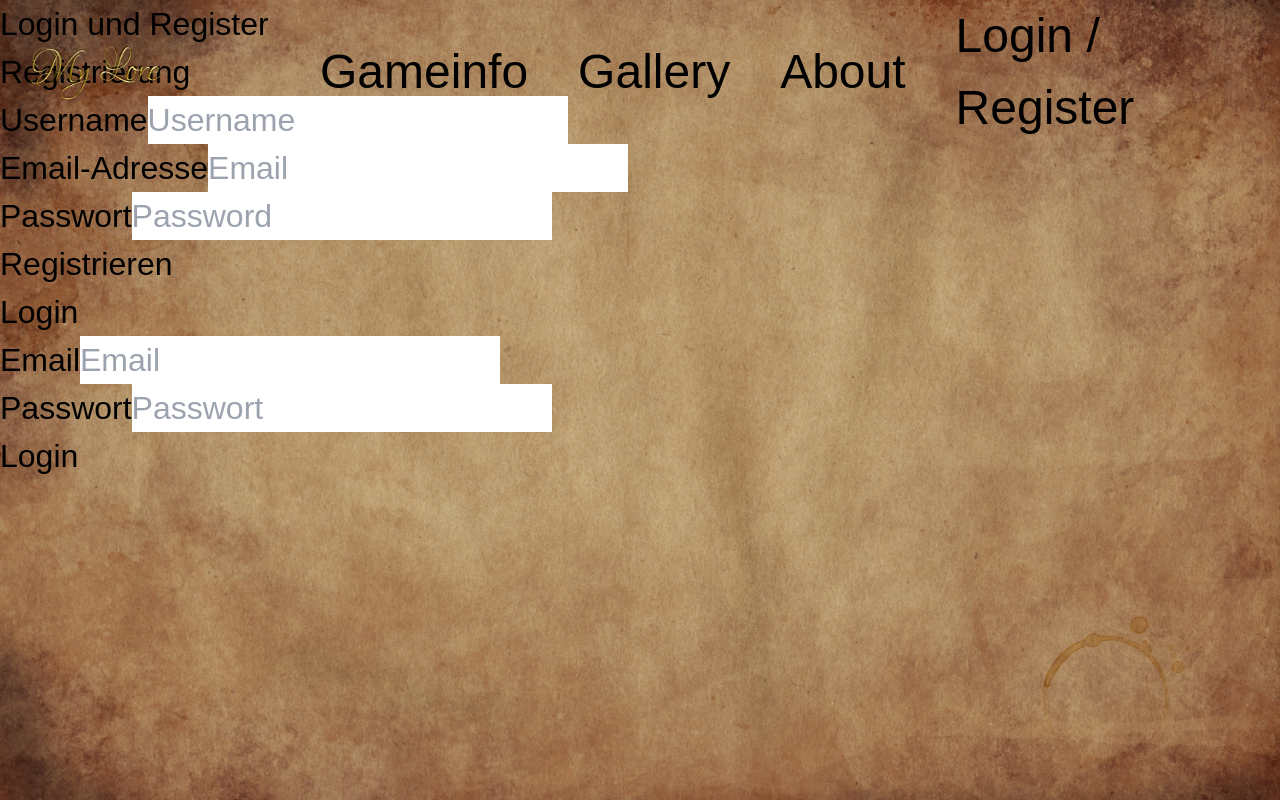
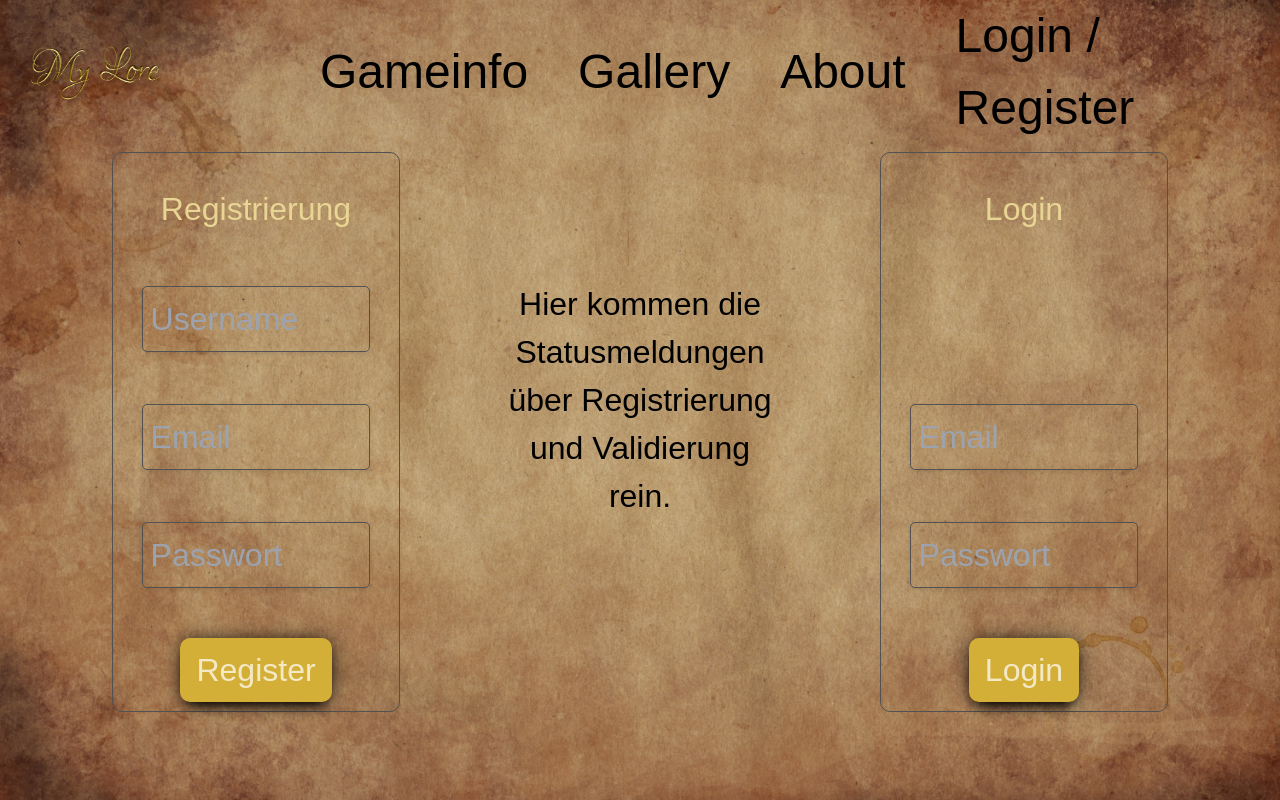
Before and after one commit to LeshyDon-Co/FinalProjektMyLore, a Next.js app: page /loginandregister in a window 1280 px wide. Built offline with nearby package versions, Linux system fonts and the light colour scheme; a web font is replaced by a local one.

Commit message:
Überarbeitung Design LoginPage + Platzhalter für Validierungsnachrichten eingerichtet

```diff
--- a/src/app/loginandregister/page.jsx
+++ b/src/app/loginandregister/page.jsx
@@ -1,14 +1,34 @@
 import Register from "@/components/register/register";
 import Login from "@/components/login/login";
 import React from "react";
+import Link from "next/link";
 import styles from "./page.module.css";
 
 function LoginandRegister() {
   return (
-    <div>
-      <h1>Login und Register</h1>
-      <Register />
-      <Login />
+    <div className={styles.body}>
+      {/* <h2>Registrierung und Login</h2> */}
+      <div className={styles.loginregistercontainer}>
+        <div className={styles.registercontainer}>
+          <Register />
+        </div>
+        <div className={styles.p}>
+          <p>
+            Hier kommen die Statusmeldungen über Registrierung und Validierung
+            rein.
+          </p>
+          {/* {showRegistrysuccessfull && (
+            <p className="RegisterMailInfo">Mail ist unterwegs!</p>
+          )}
+          {myRegisterError && (
+            <p className="myRegisterError">{myRegisterError}</p>
+          )} */}
+        </div>
+        <div className={styles.logincontainer}>
+          <Login />
+        </div>
+      </div>
+      {/* <Link href="/">zurück zur Startseite</Link> */}
     </div>
   );
 }
--- a/src/app/loginandregister/page.module.css
+++ b/src/app/loginandregister/page.module.css
@@ -0,0 +1,37 @@
+.body {
+  /* padding: 5vh; */
+  /* border: 2px solid red; */
+  width: 100vw;
+  height: 100vh;
+}
+
+.loginregistercontainer {
+  height: 100%;
+  margin: auto 5%;
+  /* border: 2px solid red; */
+  display: flex;
+  align-items: center;
+  justify-content: space-around;
+
+  /* margin-top: 10rem; */
+}
+
+.logincontainer,
+.registercontainer {
+  margin-top: 2em;
+  width: 25%;
+  border: 1px solid #535252;
+  height: 70%;
+
+  border-radius: 10px;
+  /* backdrop-filter: blur(4px); */
+  flex-direction: column;
+  justify-content: center;
+  text-align: center;
+}
+
+.p {
+  /* border: 2px solid red; */
+  width: 25%;
+  text-align: center;
+}
--- a/src/components/login/login.jsx
+++ b/src/components/login/login.jsx
@@ -1,35 +1,38 @@
-import React from 'react';
+import React from "react";
 import styles from "./login.module.css";
 
 function Login() {
   return (
-    <div>
-        <h2>Login</h2>
+    <div className={styles.body}>
+      <h2 className={styles.loginheading}>Login</h2>
       <form>
-          <div>
-            <label>Email</label>
+        <div className={styles.formgroup}>
+          <label className={styles.loginlabel}>Email</label>
           <input
-              type='text'
+            type="email"
+            id="email"
+            className={styles.logininput}
             required
-              placeholder='Email'
+            placeholder="Email"
           />
         </div>
-          <div>
-            <label>Passwort</label>
+        <div className={styles.formgroup}>
+          <label htmlFor="password" className={styles.loginlabel}>
+            Passwort
+          </label>
           <input
-              type='password'
+            id="password"
+            className={styles.logininput}
             required
-              placeholder='Passwort'
+            placeholder="Passwort"
           />
         </div>
-          <button>Login</button>
+        <button type="submit" className={styles.loginbutton}>
+          Login
+        </button>
       </form>
-
     </div>
-  )
+  );
 }
 
 export default Login;
-
-//TODO:
-//Login möglich mit Email UND USERNAME
--- a/src/components/login/login.module.css
+++ b/src/components/login/login.module.css
@@ -1,18 +1,15 @@
-.logincontainer {
-  width: 30%;
-  border: 1px solid #535252;
+.body {
+  /* border: 2px solid red; */
+  display: flex;
+  flex-direction: column;
+  justify-content: space-between;
   height: 100%;
+}
 
-  border-radius: 10px;
-  backdrop-filter: blur(4px);
-  flex-direction: column;
-  justify-content: center;
-  text-align: center;
-}
 .loginheading {
   text-align: center;
   color: #e9d593;
-  margin-bottom: 6rem;
+  /* margin-bottom: 6rem; */
   margin-top: 1rem;
 }
 
@@ -22,15 +19,6 @@
 
 .loginlabel {
   display: none;
-  /* display: block;
-  font-size: 16px;
-  font-weight: bold;
-  margin-bottom: 5px;
-  margin-top: 10px;
-  color: #e9d593; */
-
-  /* color: #1a4c39; */
-  /* color:  #d4af37; */
 }
 
 .logininput {
@@ -44,7 +32,7 @@
 }
 
 .loginbutton {
-  margin-top: 16px;
+  margin: 3%;
   padding: 8px 16px;
   border: none;
   border-radius: 10px;
@@ -53,9 +41,6 @@
   cursor: pointer;
   -webkit-box-shadow: 0px 10px 13px -7px #000000, 0px 0px 19px -3px #000000;
   box-shadow: 0px 10px 13px -7px #000000, 0px 0px 19px -3px #000000;
-  /* position: absolute; */
-  bottom: 5%;
-  left: 45%;
   justify-content: center;
   align-items: center;
 }
--- a/src/components/register/register.jsx
+++ b/src/components/register/register.jsx
@@ -1,42 +1,48 @@
-import React from 'react'
+import React from "react";
 import styles from "./register.module.css";
 
 function Register() {
   return (
-    <div>
-        <h2>Registrierung</h2>
+    <div className={styles.body}>
+      <h2 className={styles.loginheading}>Registrierung</h2>
       <form>
-          <div>
-            <label>Username</label>
+        <div className={styles.formgroup}>
+          <label className={styles.loginlabel}>Username</label>
           <input
-              // value={username}
-              type='text'
+            type="username"
+            id="username"
+            className={styles.logininput}
             required
-              placeholder='Username'
+            placeholder="Username"
           />
         </div>
-          <div>
-            <label>Email-Adresse</label>
+        <div className={styles.formgroup}>
+          <label className={styles.loginlabel}>Email</label>
           <input
-              // value={email}
-              type='email'
+            type="email"
+            id="email"
+            className={styles.logininput}
             required
-              placeholder='Email'
+            placeholder="Email"
           />
         </div>
-          <div>
-            <label>Passwort</label>
+        <div className={styles.formgroup}>
+          <label htmlFor="password" className={styles.loginlabel}>
+            Passwort
+          </label>
           <input
-              // value={password}
-              type='password'
+            id="password"
+            className={styles.logininput}
             required
-              placeholder='Password'
+            placeholder="Passwort"
           />
         </div>
-          <button>Registrieren</button>
+        <button type="submit" className={styles.loginbutton}>
+          Register
+        </button>
       </form>
     </div>
-  )
+  );
 }
 
 export default Register;
--- a/src/components/register/register.module.css
+++ b/src/components/register/register.module.css
@@ -1,22 +1,15 @@
-.border {
-  border: 2px solid red;
+.body {
+  /* border: 2px solid red; */
+  display: flex;
+  flex-direction: column;
+  justify-content: space-between;
+  height: 100%;
 }
 
-.logincontainer {
-  width: 30%;
-  border: 1px solid #535252;
-  height: 100%;
-
-  border-radius: 10px;
-  backdrop-filter: blur(4px);
-  flex-direction: column;
-  justify-content: center;
-  text-align: center;
-}
 .loginheading {
   text-align: center;
   color: #e9d593;
-  margin-bottom: 6rem;
+  /* margin-bottom: 6rem; */
   margin-top: 1rem;
 }
 
@@ -46,10 +39,8 @@
   border: 1px solid #535252;
   background-color: transparent;
 }
-
 .loginbutton {
-  /* margin-top: 16px; */
-  margin: auto;
+  margin: 3%;
   padding: 8px 16px;
   border: none;
   border-radius: 10px;
@@ -58,9 +49,6 @@
   cursor: pointer;
   -webkit-box-shadow: 0px 10px 13px -7px #000000, 0px 0px 19px -3px #000000;
   box-shadow: 0px 10px 13px -7px #000000, 0px 0px 19px -3px #000000;
-  /* position: absolute; */
-  bottom: 5%;
-  left: 45%;
   justify-content: center;
   align-items: center;
 }
```
Lines whose indentation alone changed are shown as unchanged.
